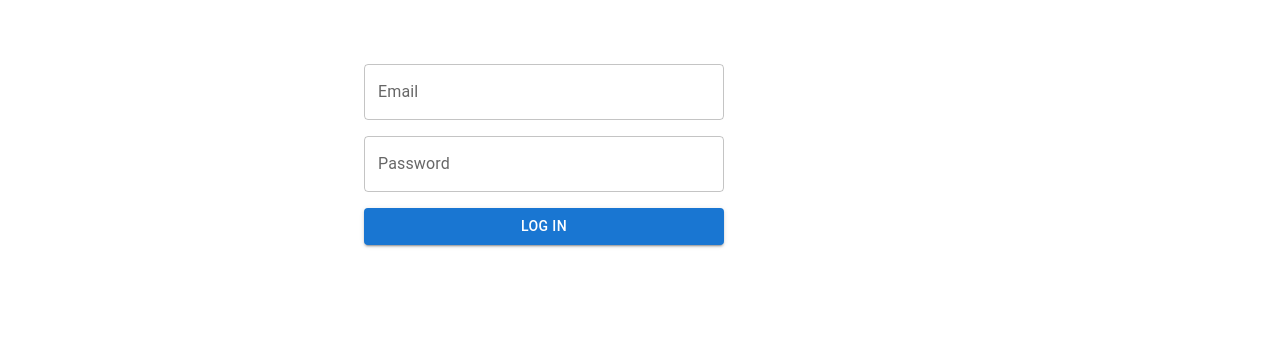
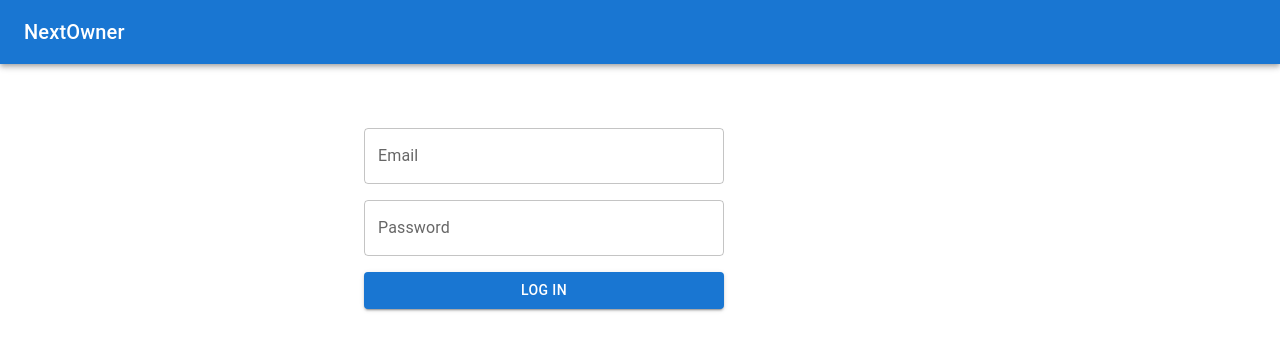
Before and after one commit to manjulkapkoti/NextOwner, a React (Vite) app in the folder app/: page /login in a window 1280 px wide. Shown: the top 350 px of the page. Built offline with nearby package versions, Linux system fonts and the light colour scheme.

Commit message:
feat: nav bar with logout (slice 3)
NavBar: brand + (when authed) navigation links and a Logout control, wired
into the app shell. AS5 green. All 6 app-shell acceptance criteria now pass;
15 frontend tests total, eslint clean, tsc -b + build green.

```diff
--- a/app/src/App.tsx
+++ b/app/src/App.tsx
@@ -6,6 +6,7 @@ import { BrowserRouter, Navigate, Route, Routes, useNavigate } from 'react-route
 import { ListingWizard } from './components/ListingWizard'
 import { LoginForm } from './components/LoginForm'
 import { MyListings } from './components/MyListings'
+import { NavBar } from './components/NavBar'
 import { RequireAuth } from './components/RequireAuth'
 import { authStore } from './stores/authStore'
 
@@ -39,6 +40,8 @@ export function AppShell() {
   }, [navigate])
 
   return (
+    <>
+      <NavBar />
       <Routes>
         <Route path="/login" element={<LoginRoute />} />
         <Route path="/" element={<RequireAuth><Navigate to="/my-listings" replace /></RequireAuth>} />
@@ -64,6 +67,7 @@ export function AppShell() {
         />
         <Route path="*" element={<Navigate to="/" replace />} />
       </Routes>
+    </>
   )
 }
 
--- /dev/null
+++ b/app/src/components/NavBar.tsx
@@ -0,0 +1,40 @@
+// Top nav — brand + (when authed) navigation and a Logout control (spec AS5).
+// Auth-aware via authStore (MobX observer) so it re-renders on login/logout.
+// This is chrome, not a security boundary — RequireAuth + the server gates
+// the actual routes and data.
+import { AppBar, Box, Button, Toolbar, Typography } from '@mui/material'
+import { observer } from 'mobx-react-lite'
+import { useNavigate } from 'react-router-dom'
+import { authStore } from '../stores/authStore'
+
+export const NavBar = observer(function NavBar() {
+  const navigate = useNavigate()
+
+  function handleLogout() {
+    authStore.logout()
+    navigate('/login')
+  }
+
+  return (
+    <AppBar position="static">
+      <Toolbar>
+        <Typography variant="h6" sx={{ flexGrow: 1 }}>
+          NextOwner
+        </Typography>
+        {authStore.isAuthenticated && (
+          <Box sx={{ display: 'flex', gap: 1 }}>
+            <Button color="inherit" onClick={() => navigate('/sell')}>
+              List a business
+            </Button>
+            <Button color="inherit" onClick={() => navigate('/my-listings')}>
+              My listings
+            </Button>
+            <Button color="inherit" onClick={handleLogout}>
+              Logout
+            </Button>
+          </Box>
+        )}
+      </Toolbar>
+    </AppBar>
+  )
+})
```
Lines whose indentation alone changed are shown as unchanged.
